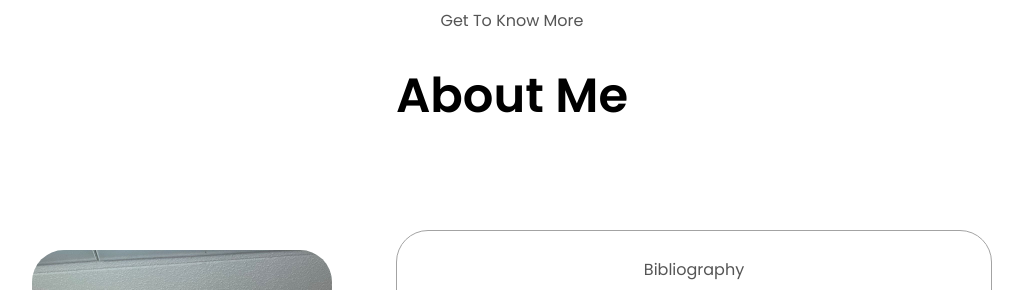
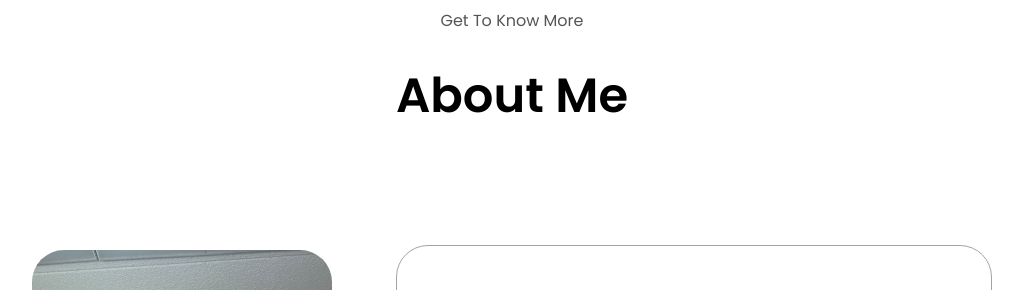
Before and after one commit to madu1610/resume, a plain HTML site: page index.html in a window 1280 px wide. Shown: the part 786-1076 px from the top of the page, without its empty margins (128-1151 px from the left). Drawn offline with nearby package versions, Linux system fonts and the light colour scheme.

Commit message:
Update index.html

```diff
--- a/index.html
+++ b/index.html
@@ -43,7 +43,7 @@
       <div class="about-details-container">
         <div class="about-containers">
           <div class="details-container">
-            <p class="section__text__p1">Bibliography</p>
+
             <h1 class="title">Maria Silva</h1>
           </div>
         </div>
```
